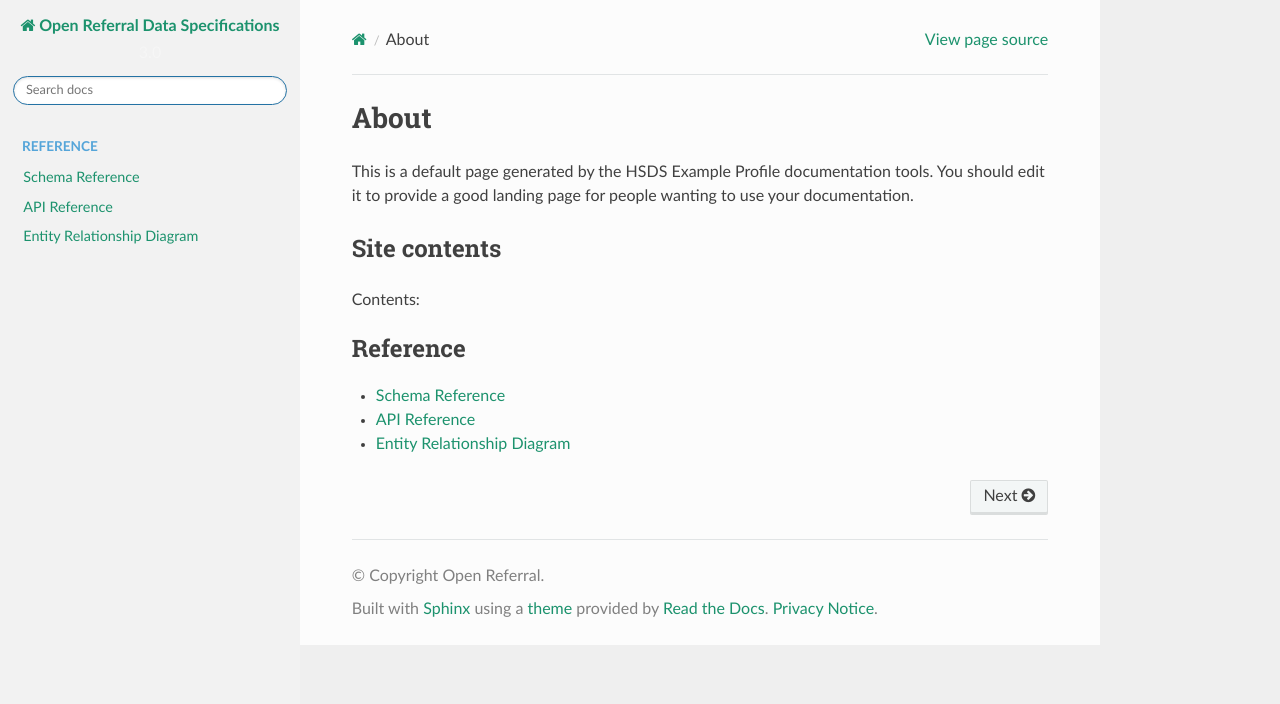
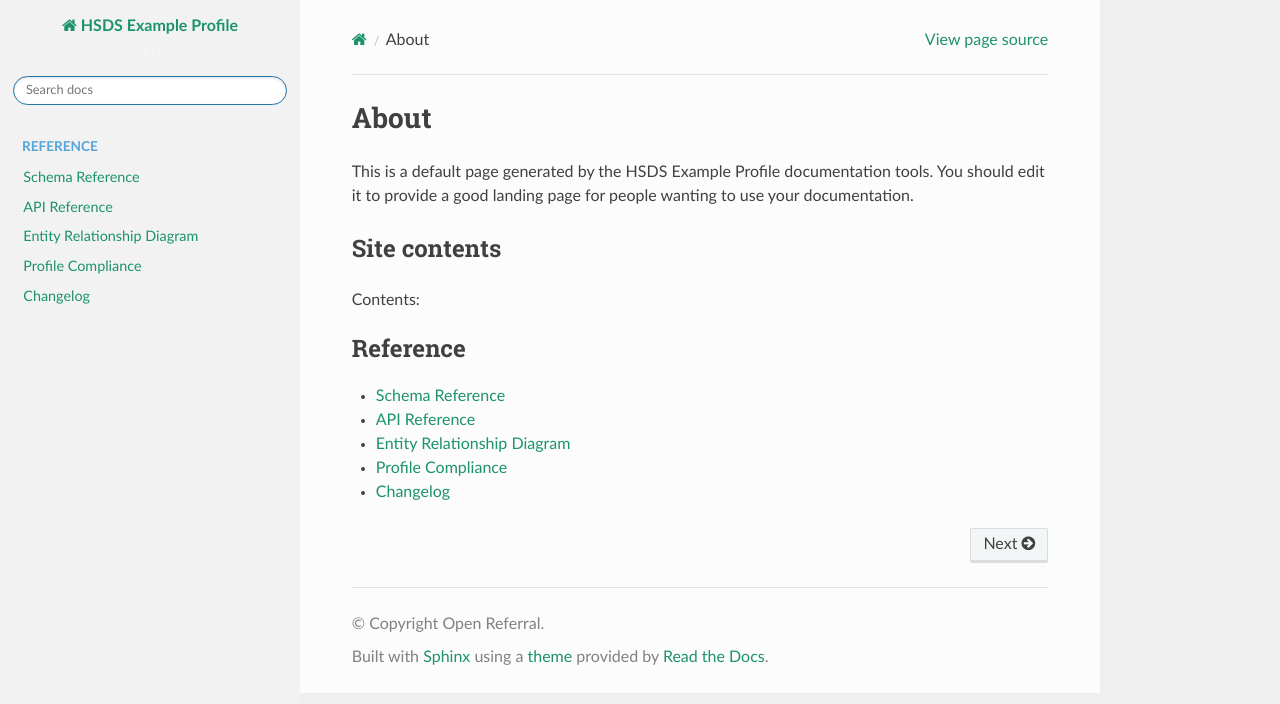
Before and after one commit to openreferral/hsds_example_profile, a Sphinx documentation site: the page built from docs/index.md, in a window 1280 px wide. Shown: the top 704 px of the page. Built offline with Sphinx 7.4.7 and the Read the Docs theme 2.0.0, drawn with Linux system fonts in a browser that asks for light colours; a script that is not in the unit is left out; comment, search, counter and statistics services are not loaded.

Commit message:
Made changes to the footer and sidebar, added some more template pages for people

````diff
--- a/docs/_templates/footer.html
+++ b/docs/_templates/footer.html
@@ -1,5 +1,4 @@
 {% extends "!footer.html" %}
 {% block extrafooter %}
     {{ super() }}
-    <a href="{{ pathto('privacy-notice') }}">Privacy Notice</a>.
 {% endblock %}
--- a/docs/conf.py
+++ b/docs/conf.py
@@ -53,7 +53,7 @@ source_suffix = ['.rst', '.md']
 master_doc = 'index'
 
 # General information about the project.
-project = 'Open Referral Data Specifications'
+project = 'HSDS Example Profile'
 copyright = 'Open Referral'
 author = 'Open Referral'
 
--- a/docs/index.md
+++ b/docs/index.md
@@ -16,5 +16,7 @@ Contents:
    schema_reference
    api_reference
    erd
+   profile_compliance
+   changelog
 
 ```
````
Also changed, not shown: docs/changelog.md (added, +5 -0 lines), docs/profile_compliance.md (added, +15 -0 lines).
